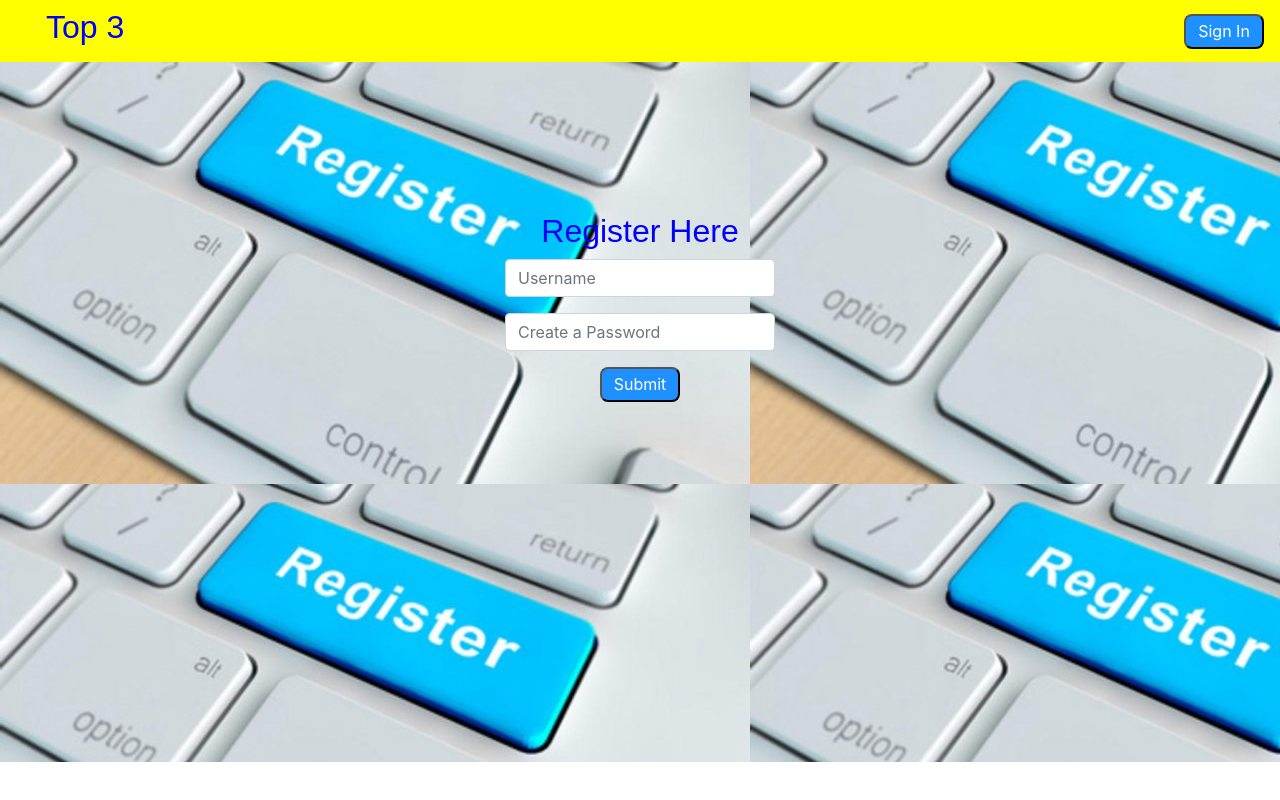
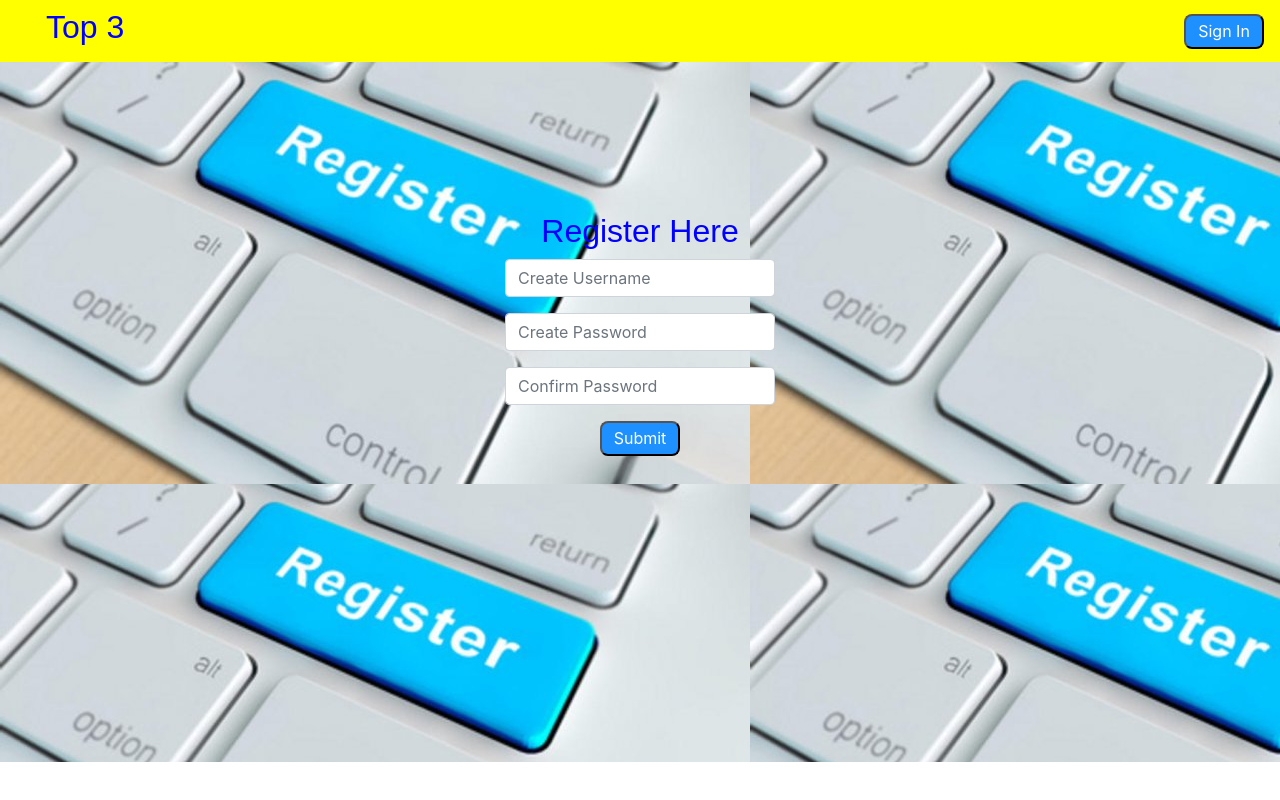
Before and after one commit to my-top-nine-lambda/TOP-NINE-UI, a React (Create React App) app in the folder nine/: page /register in a window 1280 px wide. Built offline with nearby package versions, Linux system fonts and the light colour scheme.

Commit message:
added input to register, changed labeling in inputs

```diff
--- a/nine/src/components/LandingPage.js
+++ b/nine/src/components/LandingPage.js
@@ -18,8 +18,8 @@ const Landing = (props) => {
           <p className="title">Top 3</p>
           <div>
             <p id="para">
-              When was the last time you had you pick your Top 3 when it comes
-              to movies? Never, well here's your chance!
+              When was the last time you had to pick your Top 3 when it comes to
+              movies? Never, well here's your chance!
             </p>
           </div>
           <Form className="form">
--- a/nine/src/components/Register.js
+++ b/nine/src/components/Register.js
@@ -57,7 +57,7 @@ class Signup extends React.Component {
                 <Input
                   type="username"
                   name="username"
-                  placeholder="Username"
+                  placeholder="Create Username"
                   value={this.state.username}
                   onChange={this.handleChange}
                 />
@@ -68,7 +68,18 @@ class Signup extends React.Component {
                 <Input
                   type="password"
                   name="password"
-                  placeholder="Create a Password"
+                  placeholder="Create Password"
+                  value={this.state.password}
+                  onChange={this.handleChange}
+                />
+              </FormGroup>
+            </Col>
+            <Col>
+              <FormGroup>
+                <Input
+                  type="password"
+                  name="password"
+                  placeholder="Confirm Password"
                   value={this.state.password}
                   onChange={this.handleChange}
                 />
```
